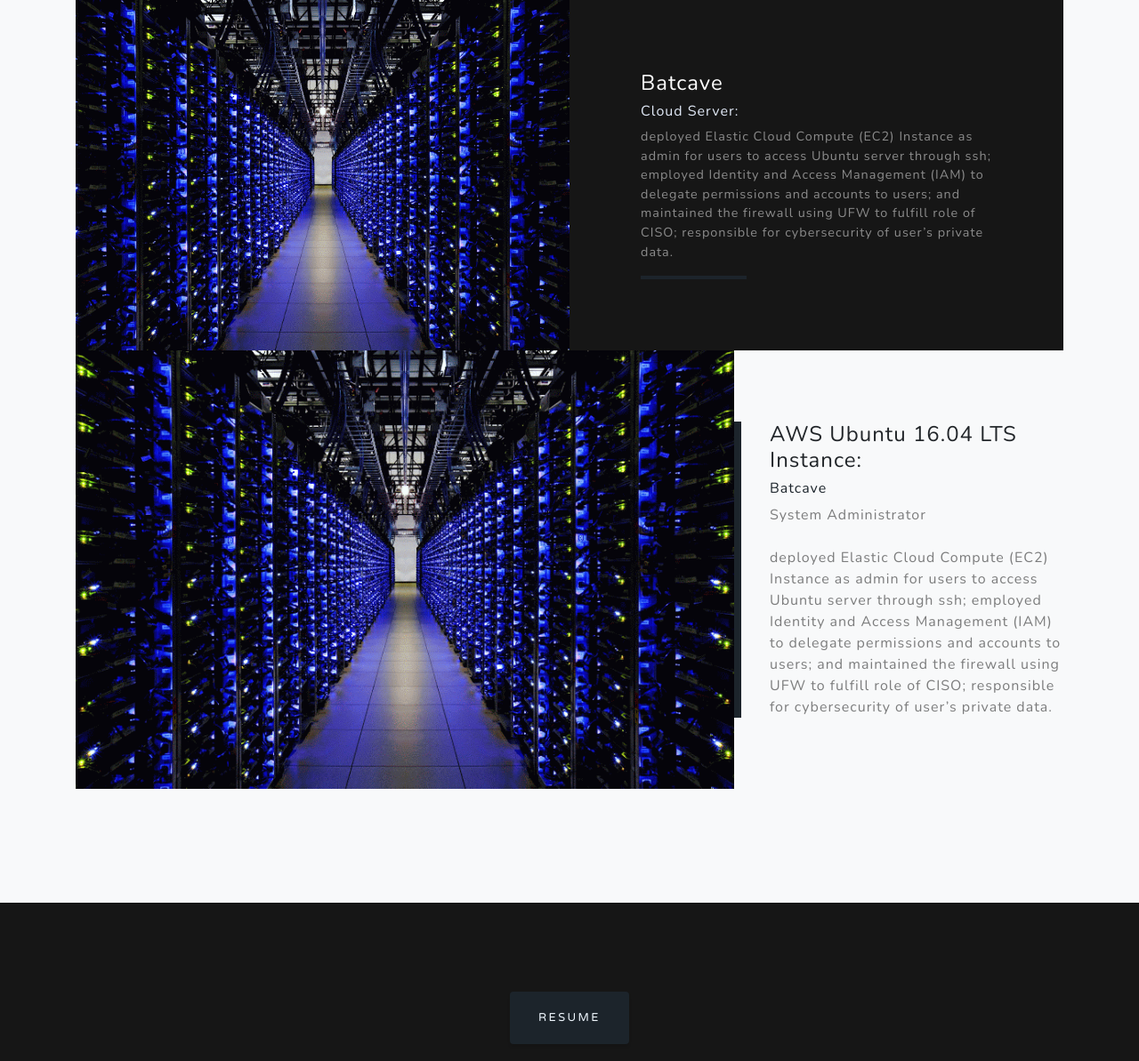
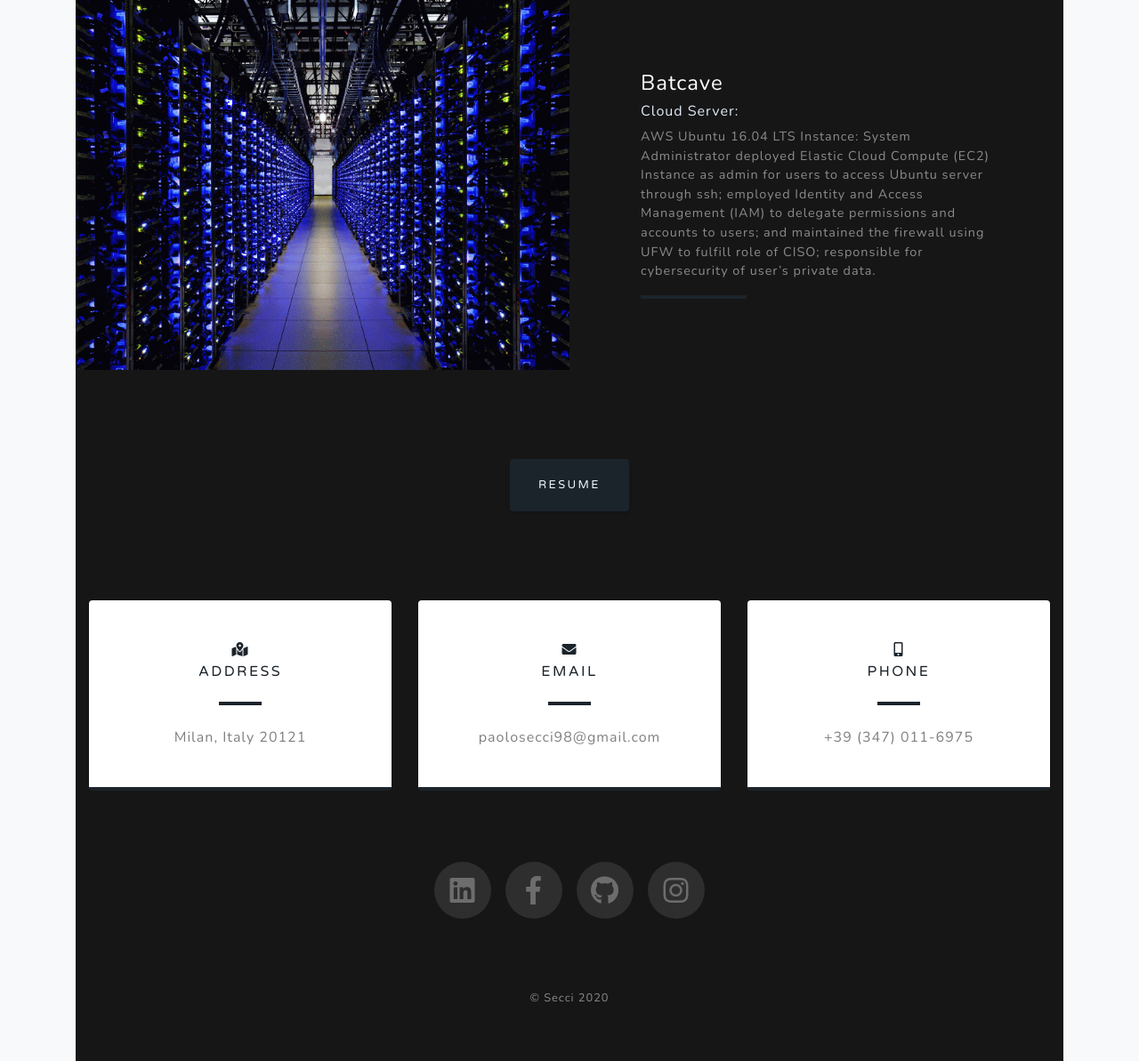
Before and after one commit to paolosecci/portfolio, a Flask app: page / in a window 1280 px wide. Shown: the part 2521-3714 px from the top of the page at 89% size. Run offline with Flask 2, Linux system fonts and the light colour scheme; some libraries are stand-ins or nearby versions.

Commit message:
remove duplicate batcave

```diff
--- a/templates/index.html
+++ b/templates/index.html
@@ -139,6 +139,7 @@
                       <h4 class="text-white"><a class="project-title" href="/Batcave">Batcave</a></h4>
                       <h6><a class="project-category" href="/Batcave">Cloud Server:</a></h6>
                       <p class="mb-0 text-white-50">
+                        AWS Ubuntu 16.04 LTS Instance: System Administrator
                         deployed Elastic Cloud Compute (EC2) Instance as admin for users to access Ubuntu server through ssh;
                         employed Identity and Access Management (IAM) to delegate permissions and accounts to users;
                         and maintained the firewall using UFW to fulfill role of CISO;
@@ -149,26 +150,6 @@
             </div>
         </div>
     </div>
-
-        <!-- BATCAVE EC2 -->
-        <div class="row align-items-center no-gutters mb-4 mb-lg-5">
-          <div class="col-xl-8 col-lg-7">
-            <img class="img-fluid mb-3 mb-lg-0" src="{{url_for('static', filename='img/data_center.gif')}}" alt="">
-          </div>
-          <div class="col-xl-4 col-lg-5">
-
-            <div class="featured-text text-center text-lg-left">
-              <h4>AWS Ubuntu 16.04 LTS Instance:</h4><h6>
-              <a href="/Batcave">Batcave</a></h6>
-              <p class="text-black-50 mb-0">
-                System Administrator<br>
-                <br>deployed Elastic Cloud Compute (EC2) Instance as admin for users to access Ubuntu server through ssh; employed Identity and Access Management (IAM) to delegate permissions and accounts to users; and maintained the firewall using UFW to fulfill role of CISO; responsible for cybersecurity of user’s private data.</p>
-            </div>
-
-          </div>
-        </div>
-      </div>
-    </section>
 
     <!-- resume button -->
     <section id="res" class="contact-section bg-black">
```
